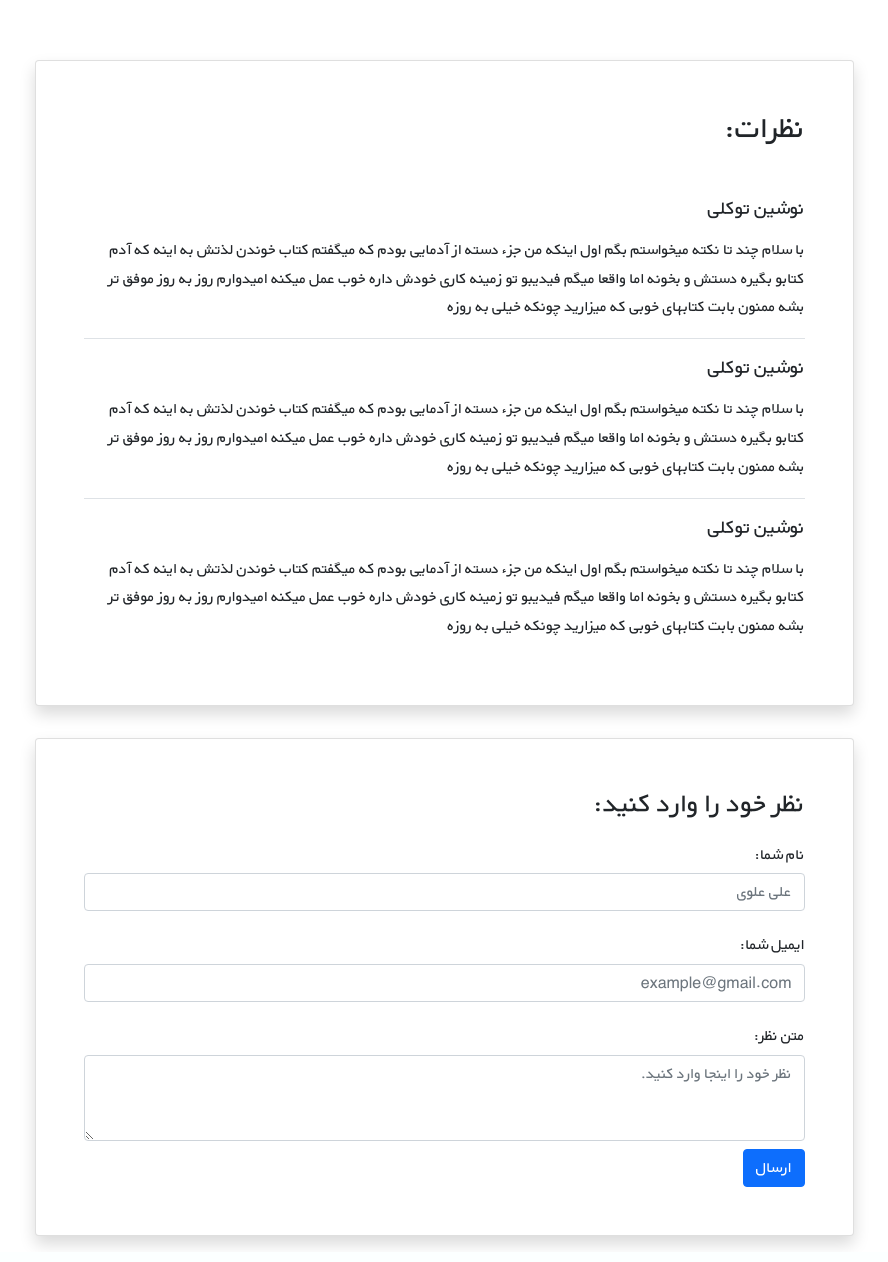
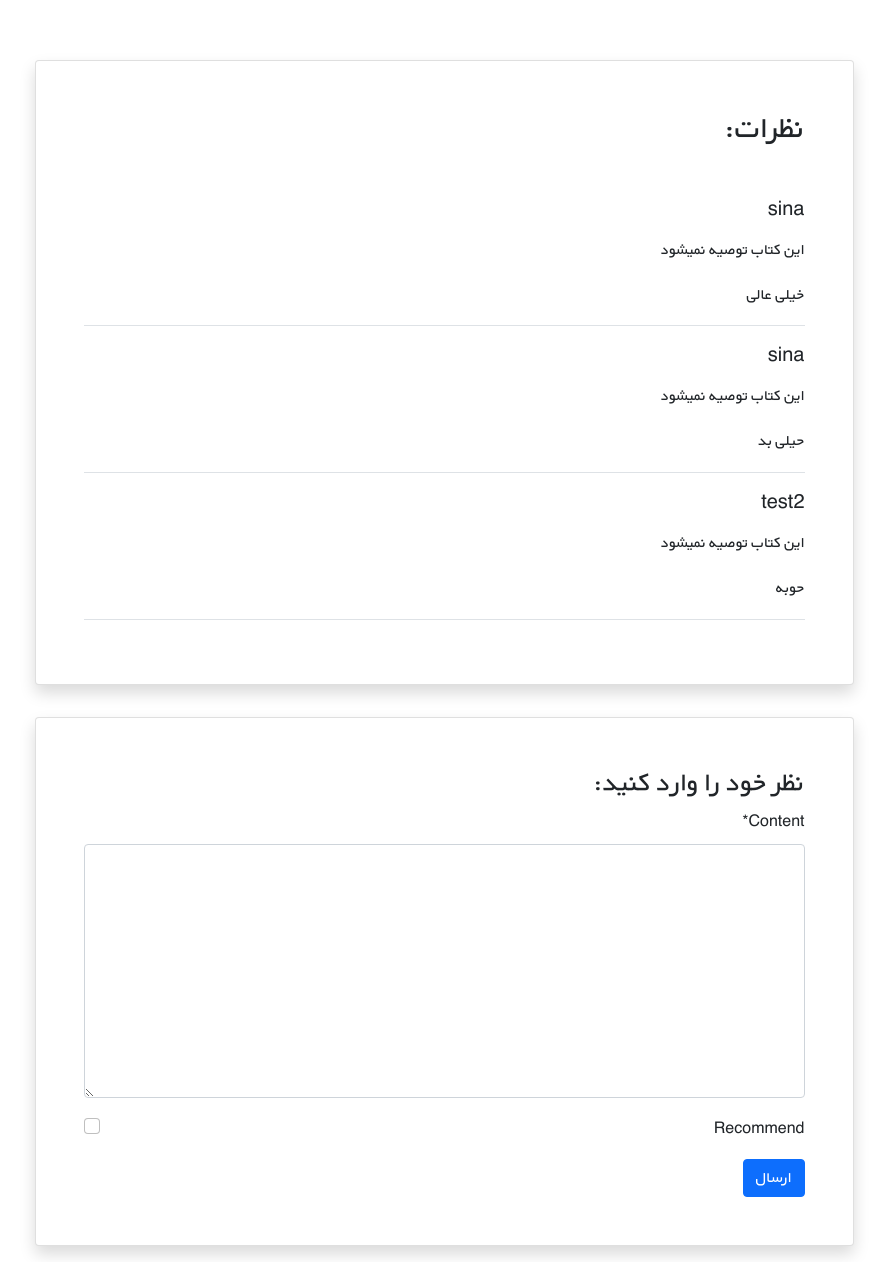
Before and after one commit to sinahozhabrii/django-bookstroe-website, a Django app: page /books/2/ in a window 1280 px wide. Shown: the part 2369-3631 px from the top of the page, without its empty margins (196-1084 px from the left). Run offline with Django 5.2, Linux system fonts and the light colour scheme; a user stored in the database is signed in; data comes from the database, SQL or seed files in the repository; both versions use the stored data as it was after the commit; some libraries are stand-ins or nearby versions.

Commit message:
add comment model and form and...

```diff
--- /dev/null
+++ b/books/forms.py
@@ -0,0 +1,9 @@
+from django import forms
+
+from books.models import Comment
+
+
+class CommentForm(forms.ModelForm):
+    class Meta:
+        model = Comment
+        fields = ('content','recommend')
--- a/books/models.py
+++ b/books/models.py
@@ -3,6 +3,7 @@ from django.urls import reverse
 from django.contrib.auth import get_user_model
 # Create your models here.
 class Book(models.Model):
+    user = models.ForeignKey(get_user_model(), on_delete=models.CASCADE)
     title = models.CharField(max_length=100)
     author = models.CharField(max_length=100)
     content = models.TextField()
@@ -17,8 +18,11 @@ class Book(models.Model):
 
 class Comment(models.Model):
     user = models.ForeignKey(get_user_model(), on_delete=models.CASCADE)
-    book = models.ForeignKey(Book, on_delete=models.CASCADE)
+    book = models.ForeignKey(Book, on_delete=models.CASCADE,related_name="comments")
     content = models.TextField()
     datetime_create = models.DateTimeField(auto_now_add=True)
+    recommend = models.BooleanField(default=False)
+    is_shown = models.BooleanField(default=True)
+
     def __str__(self):
         return f"{self.user} - {self.book} : {self.content}"
--- a/books/templates/books/books_detail_view.html
+++ b/books/templates/books/books_detail_view.html
@@ -40,24 +40,19 @@
             <div class="d-flex justify-content-center">
                 <div class="card shadow my-3 p-5 w-sm-75 w-100">
                     <h2 class="mb-5">نظرات:</h2>
+                    {% for comment in comments %}
+                        {% if comment.is_shown %}
                     <div class="border-bottom mb-3">
-                        <h5 class="mb-3">نوشین توکلی</h5>
-                        <p>با سلام چند تا نکته میخواستم بگم اول اینکه من جزء دسته از آدمایی بودم که میگفتم کتاب خوندن لذتش
-                            به اینه که آدم کتابو بگیره دستش و بخونه اما واقعا میگم فیدیبو تو زمینه کاری خودش داره خوب عمل
-                            میکنه امیدوارم روز به روز موفق تر بشه ممنون بابت کتابهای خوبی که میزارید چونکه خیلی به روزه</p>
+                        <h5 class="mb-3">{{ comment.user.username }}</h5>
+                        {% if comment.recommend %}
+                        <p>این کتاب توصیه میشود</p>
+                            {% else %}
+                        <p>این کتاب توصیه نمیشود</p>
+                        {% endif %}
+                        <p>{{ comment.content|linebreaks }}</p>
                     </div>
-                    <div class="border-bottom mb-3">
-                        <h5 class="mb-3">نوشین توکلی</h5>
-                        <p>با سلام چند تا نکته میخواستم بگم اول اینکه من جزء دسته از آدمایی بودم که میگفتم کتاب خوندن لذتش
-                            به اینه که آدم کتابو بگیره دستش و بخونه اما واقعا میگم فیدیبو تو زمینه کاری خودش داره خوب عمل
-                            میکنه امیدوارم روز به روز موفق تر بشه ممنون بابت کتابهای خوبی که میزارید چونکه خیلی به روزه</p>
-                    </div>
-                    <div>
-                        <h5 class="mb-3">نوشین توکلی</h5>
-                        <p>با سلام چند تا نکته میخواستم بگم اول اینکه من جزء دسته از آدمایی بودم که میگفتم کتاب خوندن لذتش
-                            به اینه که آدم کتابو بگیره دستش و بخونه اما واقعا میگم فیدیبو تو زمینه کاری خودش داره خوب عمل
-                            میکنه امیدوارم روز به روز موفق تر بشه ممنون بابت کتابهای خوبی که میزارید چونکه خیلی به روزه</p>
-                    </div>
+                        {% endif %}
+                    {% endfor %}
                 </div>
             </div>
 
@@ -65,19 +60,8 @@
                 <div class="card shadow my-3 p-5 w-sm-75 w-100">
                     <h3>نظر خود را وارد کنید:</h3>
                     <form method="POST">
-                        <div class="form-group py-2">
-                            <label class="py-1" for="author_name">نام شما:</label>
-                            <input type="text" class="form-control" placeholder="علی علوی" name="author_name">
-                        </div>
-                        <div class="form-group py-2">
-                            <label class="py-1" for="email">ایمیل شما:</label>
-                            <input type="email" class="form-control" placeholder="example@gmail.com" name="email">
-                        </div>
-                        <div class="form-group py-2">
-                            <label class="py-1" for="comment_text">متن نظر:</label>
-                            <textarea class="form-control" name="text" rows="3"
-                                      placeholder="نظر خود را اینجا وارد کنید."></textarea>
-                        </div>
+                     {% csrf_token %}
+                        {{ comment_form|crispy }}
                         <button type="submit" class="btn btn-primary">ارسال</button>
                     </form>
                 </div>
--- a/books/urls.py
+++ b/books/urls.py
@@ -3,7 +3,7 @@ from django.urls import path, include
 from . import views
 urlpatterns = [
     path("",views.BookListView.as_view(),name="book_list"),
-    path('<int:pk>/',views.BookDetailView.as_view(),name="book_detail"),
+    path('<int:pk>/',views.detail_view,name="book_detail"),
     path('create/',views.BookCreateView.as_view(),name="book_create"),
     path('<int:pk>/update/',views.BookUpdateView.as_view(),name="book_update"),
     path('<int:pk>/delete/',views.BookDeleteView.as_view(),name="book_delete"),
--- a/books/views.py
+++ b/books/views.py
@@ -1,7 +1,11 @@
 from django.shortcuts import render
 from django.views import generic
+from django.shortcuts import get_object_or_404,render
 from django.urls import reverse_lazy
+from django.contrib.auth.mixins import LoginRequiredMixin,UserPassesTestMixin
+from django.contrib.auth.decorators import login_required
 from books.models import Book
+from books.forms import CommentForm
 
 
 # Create your views here.
@@ -10,19 +14,44 @@ class BookListView(generic.ListView):
     paginate_by = 6
     template_name = "books/books_list_view.html"
     context_object_name = "books"
-class BookDetailView(generic.DetailView):
-    model = Book
-    template_name = "books/books_detail_view.html"
+# class BookDetailView(generic.DetailView):
+#     model = Book
+#     template_name = "books/books_detail_view.html"
+@login_required
+def detail_view(request,pk):
+    book = get_object_or_404(Book, pk=pk)
+    books_comment = book.comments.all()
+    if request.method == 'POST':
+        comment_form = CommentForm(request.POST)
+        if comment_form.is_valid():
+            new_comment = comment_form.save(commit=False)
+            new_comment.book = book
+            new_comment.user = request.user
+            new_comment.save()
+            comment_form = CommentForm()
+    else:
+        comment_form = CommentForm()
 
-class BookCreateView(generic.edit.CreateView):
+    return render(request,'books/books_detail_view.html',{
+        'book':book,
+        'comment_form':comment_form,
+        'comments':books_comment
+
+    })
+
+
+class BookCreateView(LoginRequiredMixin,generic.edit.CreateView):
     model = Book
     fields = ['title', 'author', 'content', 'price','cover']
     template_name = 'books/books_create.html'
 
-class BookUpdateView(generic.UpdateView):
+class BookUpdateView(LoginRequiredMixin,UserPassesTestMixin,generic.UpdateView):
     model = Book
     fields = ['title', 'author', 'content', 'price',"cover"]
     template_name = "books/books_update.html"
+    def test_func(self):
+        obj = self.get_object()
+        return
 
 class BookDeleteView(generic.DeleteView):
     model = Book
```
Also changed, not shown: books/migrations/0004_comment_is_shown_comment_recommend_and_more.py (added), db.sqlite3.
